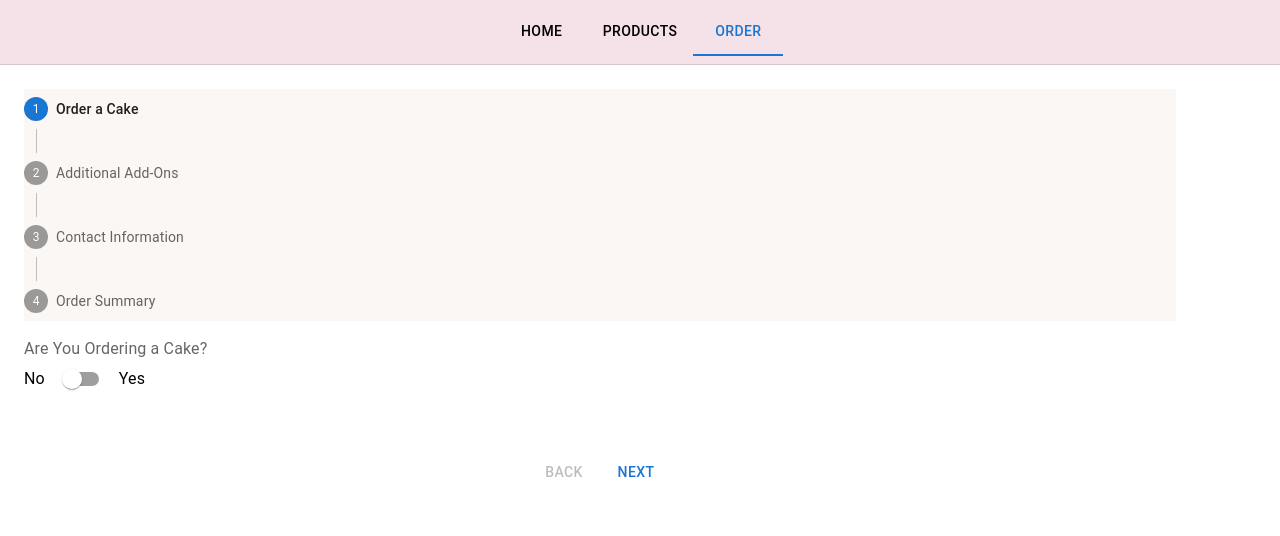
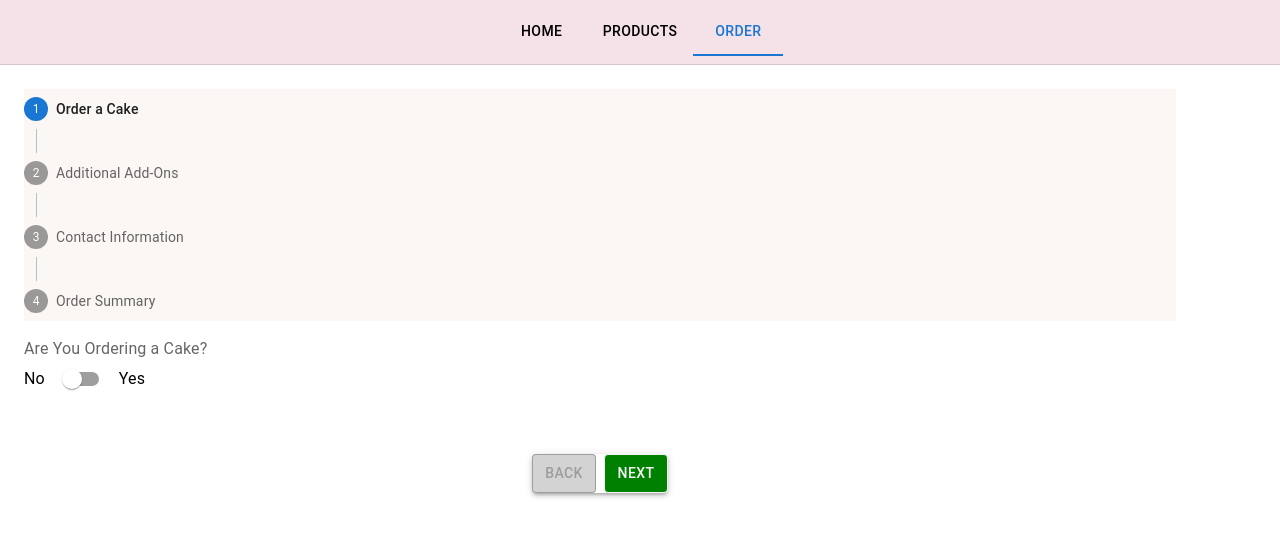
Before and after one commit to arcosea/cake, a React (Create React App) app: page / in a window 1280 px wide. Both pictures are taken after a click on the tab "ORDER". Shown: the top 536 px of the page. Built offline with nearby package versions, Linux system fonts and the light colour scheme.

Commit message:
bug: attempting to change colors of next/back buttons

```diff
--- a/src/ui/pages/CheckoutPage.tsx
+++ b/src/ui/pages/CheckoutPage.tsx
@@ -94,25 +94,47 @@ export default function CheckoutPage(){
             return <></>
         }
     }
+    function nextButtonBackgroundColor(){
+        if(activeStep === 2 && !isFormFilled){
+            return "#d3d3d3"
+        } else if (activeStep === 3 && isFormFilled){
+            return "green"
+        } else{
+            return "green"
+        }
+    }
 
+    function nextButtonTextColor(){
+        if(activeStep == 2 && !isFormFilled){
+            return "black"
+        } else{
+            return "whitesmoke"
+        }
+    }
     /**
      * Next and Previous buttons
      */
     function addNextBackButtons(){
         return (
             <Box sx={{marginTop: 5, marginBottom: 5, justifyContent: "center", position: "flex", textAlign: "center", height: "4rem"}}>
-
+                <Paper elevation={3} sx={{display: "inline-block"}}>
                     <Button
                         color="inherit"
                         disabled={activeStep === 0}
                         onClick={handleBack}
-                    sx={{ mr: 1 }}
+                        sx={{ mr: 1, border: 1, backgroundColor: "#d3d3d3"}}
                     >
                         Back
                         </Button>
-                <Button onClick={handleNext} disabled={activeStep === 2? !isFormFilled : false}>
+                    <Button
+                            onClick={handleNext}
+                            disabled={activeStep === 2? !isFormFilled : false}
+                            sx={{border: 1, backgroundColor: nextButtonBackgroundColor(), color: nextButtonTextColor()}}
+                    >
                         {activeStep === steps.length - 1 ? 'Submit' : 'Next'}
                     </Button>
+                </Paper>
+
             </Box>
         )
     }
```
Lines whose indentation alone changed are shown as unchanged.
